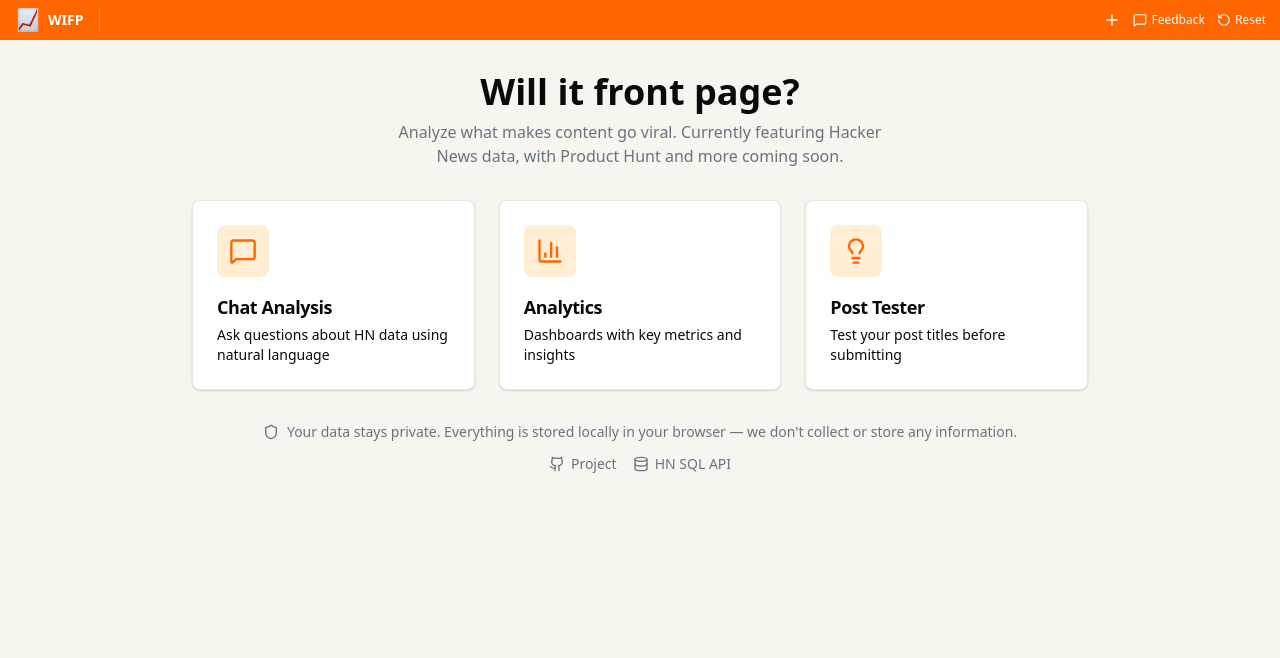
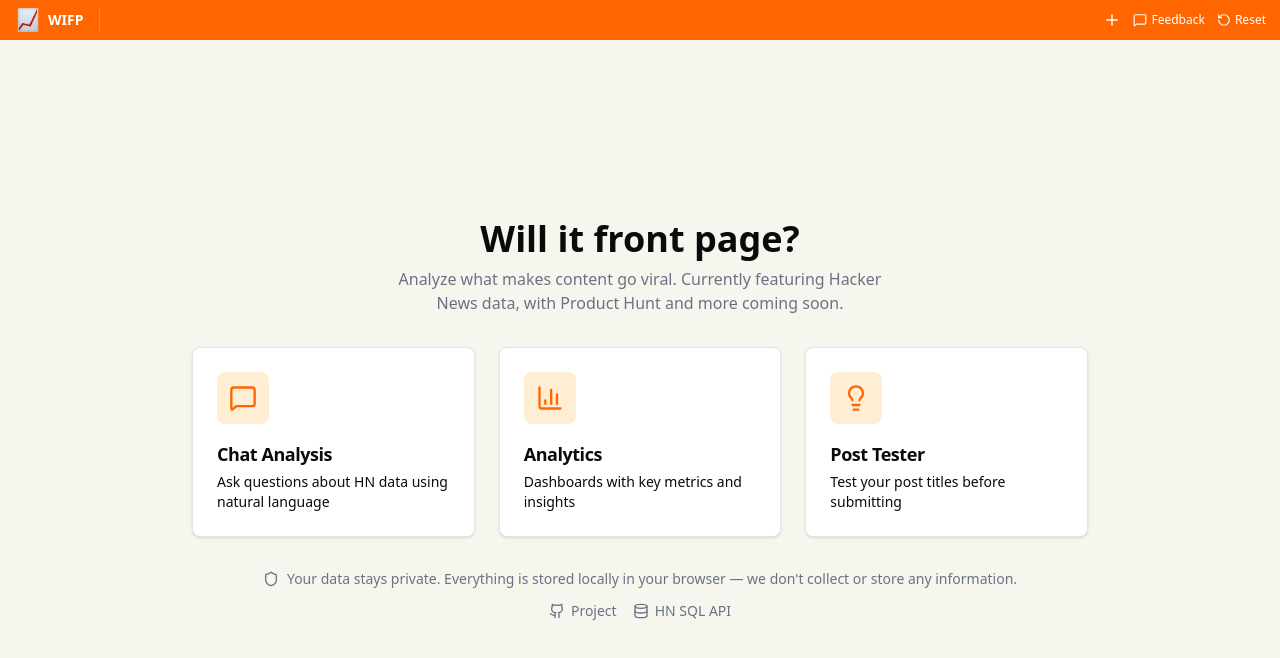
Before and after one commit to desplega-ai/ai-toolbox, a React (Vite) app in the folder willitfront.page/: page / in a window 1280 px wide. Shown: the top 658 px of the page. Built offline with nearby package versions, Linux system fonts and the light colour scheme; what ag-grid-community would draw is missing.

Commit message:
readme and home centering

```diff
--- a/willitfront.page/src/App.tsx
+++ b/willitfront.page/src/App.tsx
@@ -50,7 +50,7 @@
             <IdeaTesterTab key={activeTab.id} tab={activeTab} onUpdate={(u) => updateTab(activeTab.id, u)} />
           )
         ) : (
-          <div className="flex flex-col items-center p-4 sm:p-8 py-8 my-auto">
+          <div className="flex flex-col items-center justify-center p-4 sm:p-8 py-8 min-h-full">
             <h1 className="text-3xl sm:text-4xl font-bold mb-2 text-center">Will it front page?</h1>
             <p className="text-gray-500 mb-6 sm:mb-8 text-center text-sm sm:text-base max-w-lg">Analyze what makes content go viral. Currently featuring Hacker News data, with Product Hunt and more coming soon.</p>
             <div className="grid grid-cols-1 sm:grid-cols-2 md:grid-cols-3 gap-4 sm:gap-6 max-w-4xl w-full">
```
Also changed, not shown: 2 other files (tests, documents, lock files or other folders).
